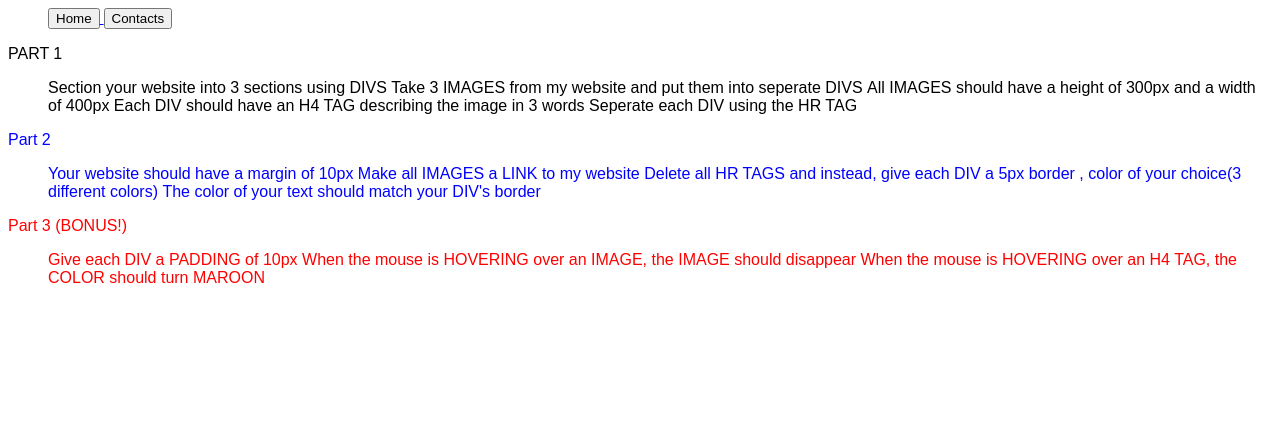
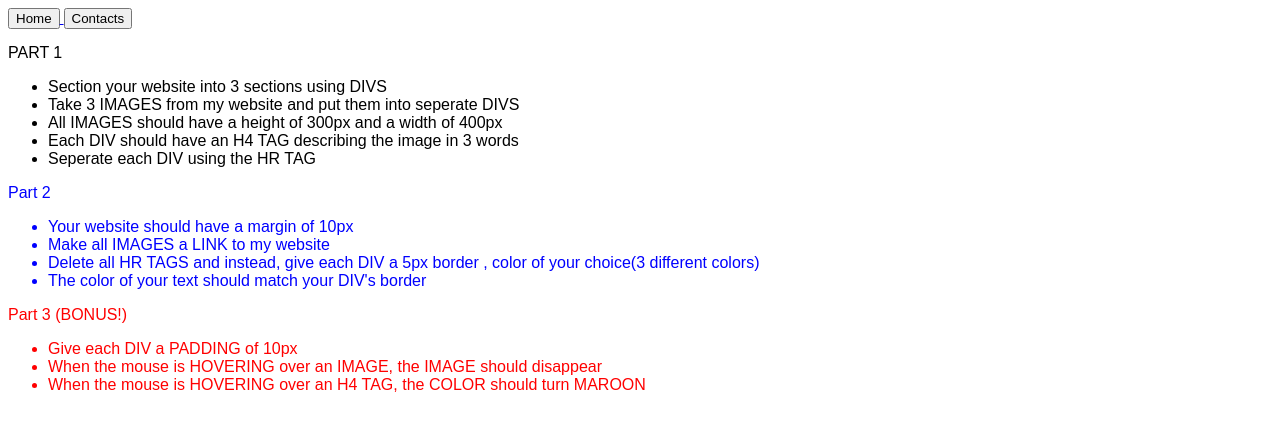
Before and after one commit to WilfredRuck/GC, a plain HTML site: page index.html in a window 1280 px wide. Drawn offline with Linux system fonts and the light colour scheme.

Commit message:
linking multiple pages

```diff
--- a/index.css
+++ b/index.css
@@ -5,6 +5,7 @@ div {
 
 .div1 {
     color: black;
+    padding-top: 15px;
 }
 
 .div2 {
@@ -14,8 +15,3 @@ div {
 .div3 {
     color: red;
 }
-
-li {
-    display: inline;
-    list-style-type: none;
-}
--- a/index.html
+++ b/index.html
@@ -6,10 +6,8 @@
 
     <body>
         <nav>
-            <ul>
-                <li> <a href="#"> <button> Home </button> </a> </li>
-                <li> <a href="contacts.html"> <button> Contacts </button> </a> </li>
-            </ul>
+            <a href="#"> <button> Home </button> </a>
+            <a href="contacts.html"> <button> Contacts </button> </a>
         </nav>
         <div>
             <div class="div1">
```
